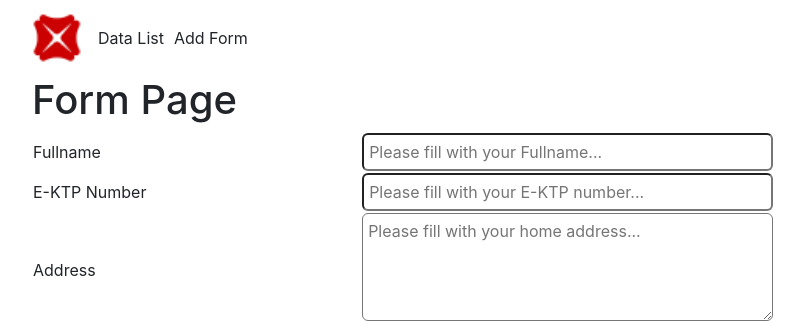
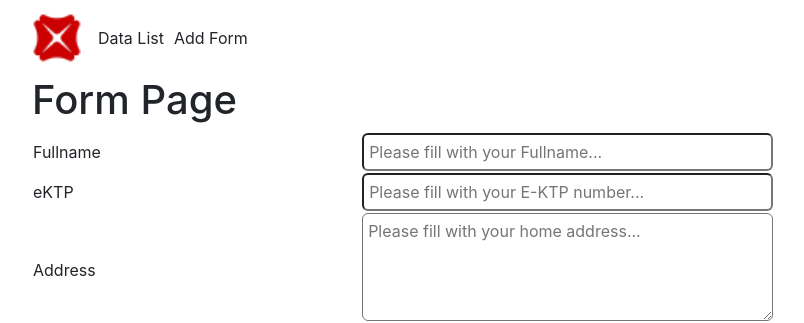
Before and after one commit to ajibramantio/dbs-datastore, a React (Create React App) app: page /add in a window 1280 px wide. Shown: the top 323 px of the page, without its empty margins (32-836 px from the left). Built offline with nearby package versions, Linux system fonts and the light colour scheme.

Commit message:
edit Wording and eKtp type

```diff
--- a/src/components/FormPage.js
+++ b/src/components/FormPage.js
@@ -108,9 +108,9 @@ const FormPage = () => {
               </td>
             </tr>
             <tr>
-              <td className='width-20'>E-KTP Number</td>
+              <td className='width-20'>eKTP</td>
               <td className='width-50'>
-              <input type="text" value={data.nik} onChange={(e) =>  handleChange(e,'nik')} placeholder='Please fill with your E-KTP number...' required/>
+              <input type="number" value={data.nik} onChange={(e) =>  handleChange(e,'nik')} placeholder='Please fill with your E-KTP number...' required/>
               </td>
             </tr>
             <tr>
```
